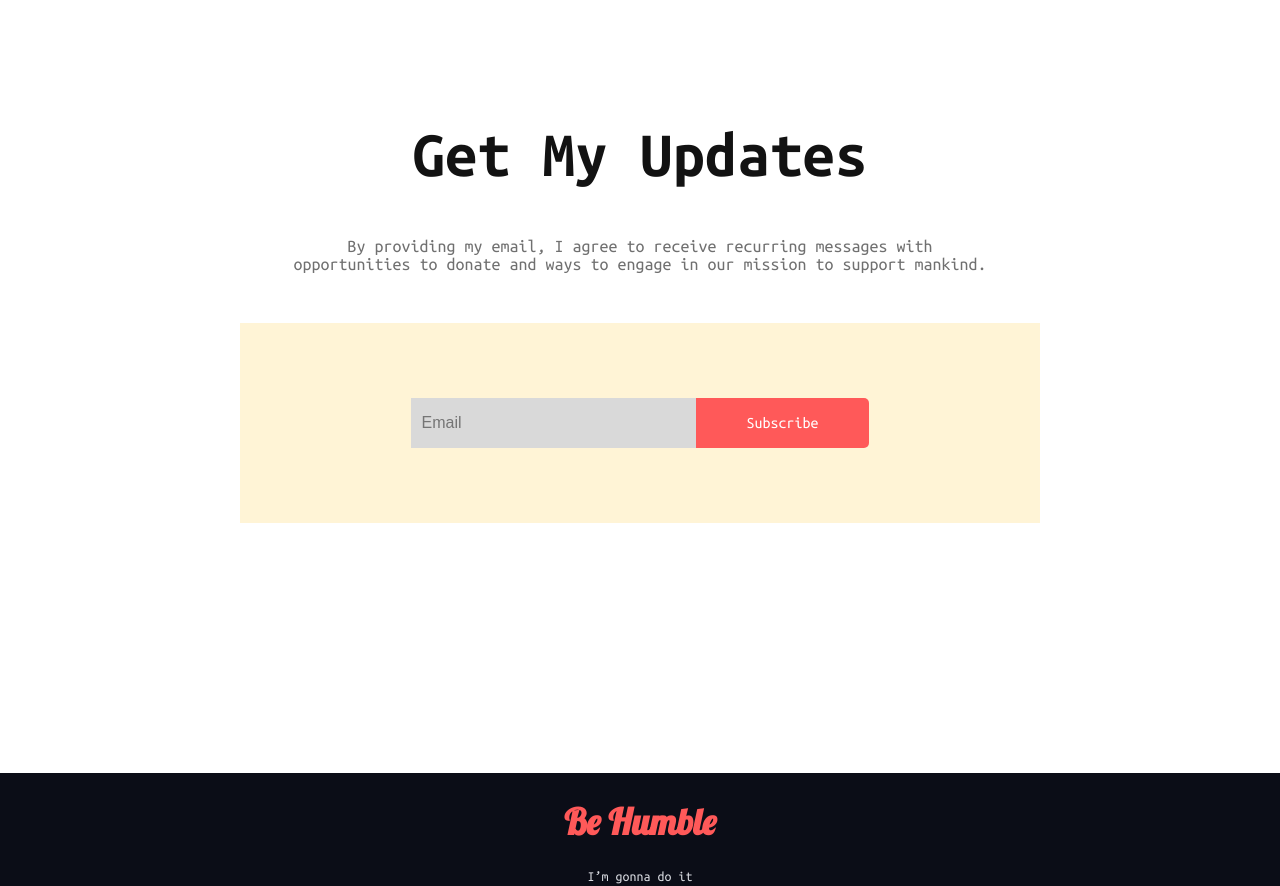
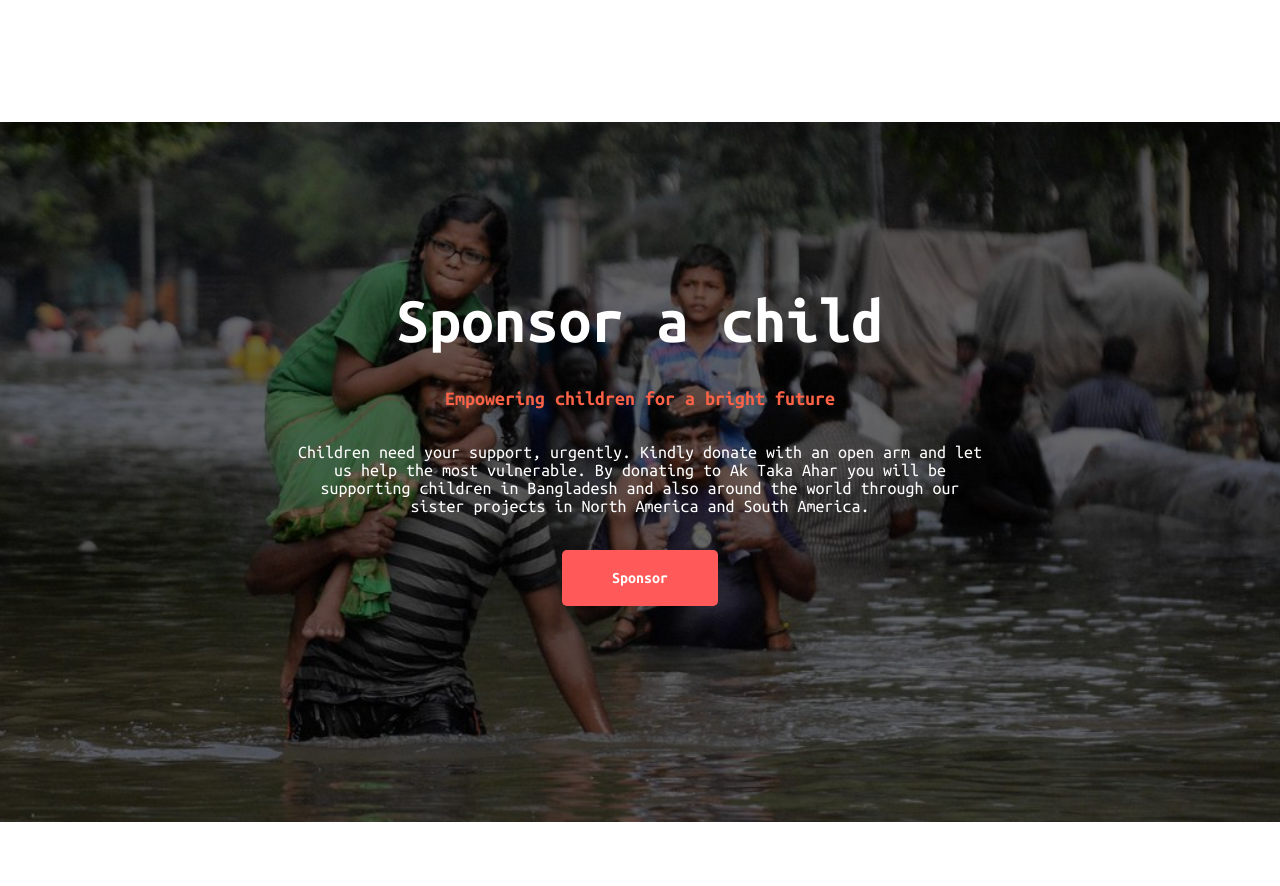
Before and after one commit to ajfahim/donate-today, a plain HTML site: page index.html in a window 1280 px wide. Shown: the part 2160-3046 px from the top of the page. Drawn offline with Linux system fonts and the light colour scheme.

Commit message:
added sponsor section

```diff
--- a/index.html
+++ b/index.html
@@ -96,7 +96,21 @@
     </section>
     <!-- Donate Plan Section end -->
 
-    <!-- UpdatesSection start -->
+    <!-- Sponsor A Child Section start -->
+    <section class="sponsor">
+      <h3 class="h1">Sponsor a child</h3>
+      <p class="paragraph change">Empowering children for a bright future</p>
+      <p class="paragraph">
+        Children need your support, urgently. Kindly donate with an open arm and
+        let us help the most vulnerable. By donating to Ak Taka Ahar you will be
+        supporting children in Bangladesh and also around the world through our
+        sister projects in North America and South America.
+      </p>
+      <a class="donate-button" href="#">Sponsor</a>
+    </section>
+    <!-- Sponsor A Child Section end -->
+
+    <!-- Updates Section start -->
     <section class="container">
       <h1 class="h1">Get My Updates</h1>
       <p class="paragraph">
@@ -109,7 +123,7 @@
         <a class="subscribe-button" href="#">Subscribe</a>
       </div>
     </section>
-    <!-- UpdatesSection end -->
+    <!-- Updates Section end -->
 
     <!-- footer section start -->
     <footer>
--- a/style.css
+++ b/style.css
@@ -133,6 +133,30 @@ body {
 }
 /* Donate Plan Section end */
 
+/* sponsor section start */
+.sponsor {
+  /* background-image: url("images/donation4.jpg"); */
+  background: linear-gradient(0deg, rgba(0, 0, 0, 0.6), rgba(0, 0, 0, 0.6)),
+    url("images/donation4.jpg");
+
+  height: 700px;
+  background-repeat: no-repeat;
+  background-size: cover;
+  background-position: center;
+  display: flex;
+  flex-direction: column;
+  justify-content: center;
+  align-items: center;
+  gap: 5%;
+  margin-bottom: 70px;
+}
+.sponsor .change {
+  color: tomato;
+  font-weight: 700;
+  font-size: 20px;
+}
+/* sponsor section end */
+
 /* Updates Section start */
 .email-section {
   background-color: #fff4d6;
```
